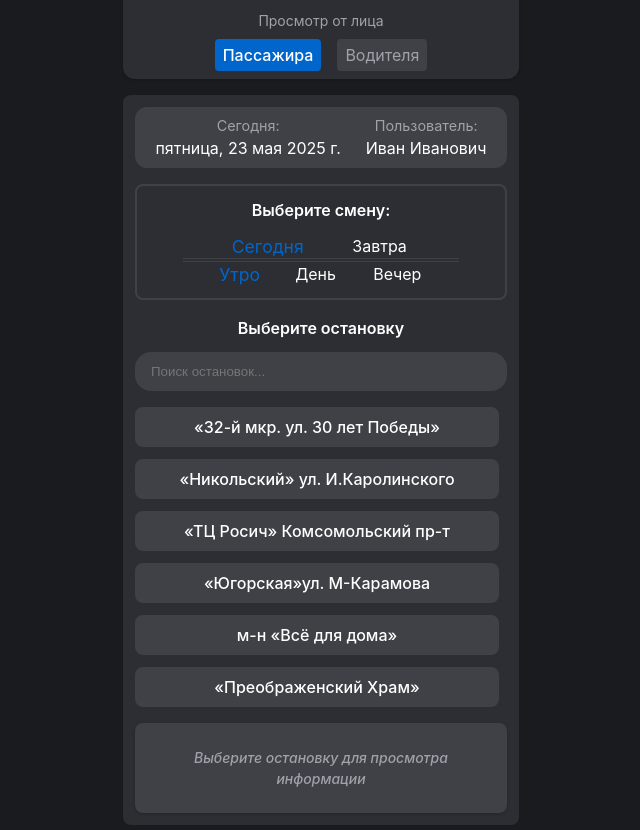
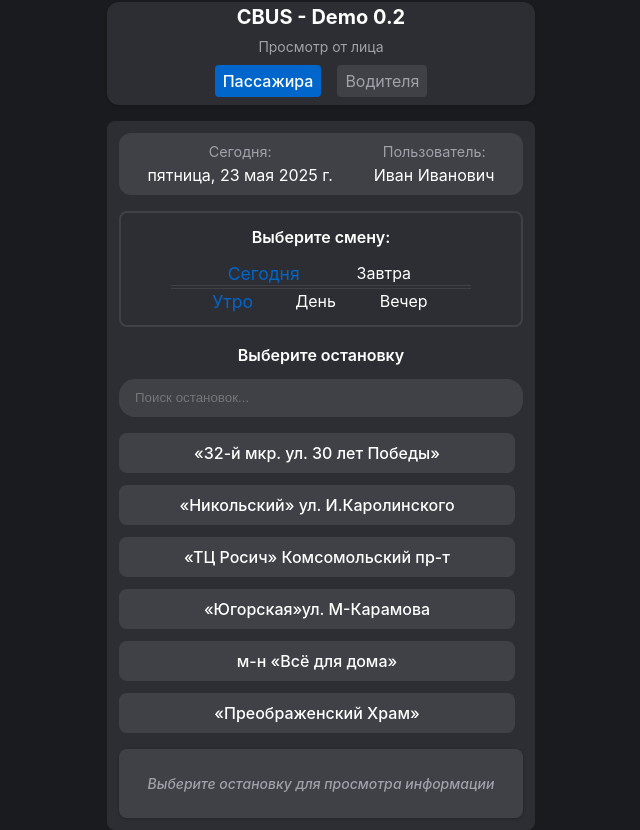
Before and after one commit to YeongSa/atc-bus, a React (Vite) app: page / in a window 1280 px wide. Shown: the whole page, without its empty margins (319-959 px from the left). Built offline with nearby package versions, Linux system fonts and the light colour scheme.

Commit message:
App size

```diff
--- a/src/App.css
+++ b/src/App.css
@@ -16,13 +16,12 @@ body {
 }
 
 .app {
-  width: 90%;
+  width: 100%;
   max-width: 460px;
   height: 100%;
-  padding: 2px 2rem;
+  padding: 2px 1rem;
   margin: auto;
   display: flex;
-  justify-content: center;
   flex-direction: column;
   text-align: center;
 }
```
